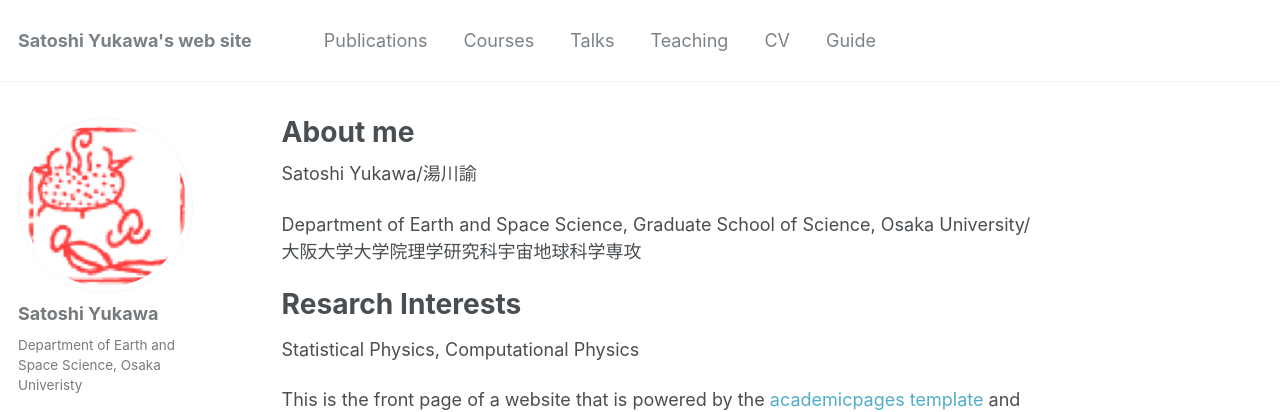
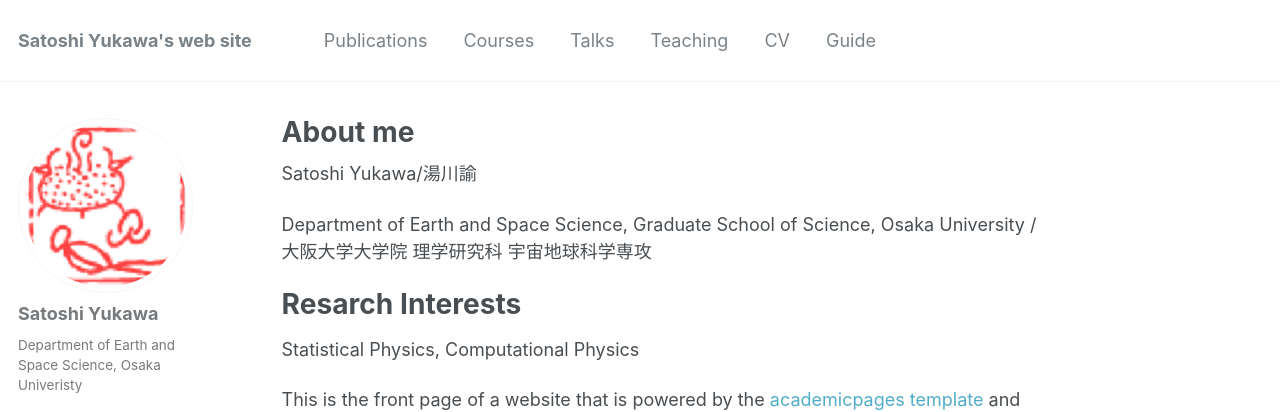
Before and after one commit to stsykw/stsykw.github.io, a Jekyll site: the page built from _pages/about.md, in a window 1280 px wide and 900 px high. Shown: the top 412 px of the window. Built offline with Jekyll 4.4.1, drawn with Linux system fonts in a browser that asks for light colours; some web fonts are replaced.

Commit message:
update contents

```diff
--- a/_pages/about.md
+++ b/_pages/about.md
@@ -10,8 +10,7 @@ redirect_from:
 
 Satoshi Yukawa/湯川諭
 
-Department of Earth and Space Science, Graduate School of Science, Osaka University/
-大阪大学大学院理学研究科宇宙地球科学専攻
+Department of Earth and Space Science, Graduate School of Science, Osaka University / 大阪大学大学院 理学研究科 宇宙地球科学専攻
 
 Resarch Interests
 =====
```
Also changed, not shown: _config.yml (line endings or trailing spaces).
